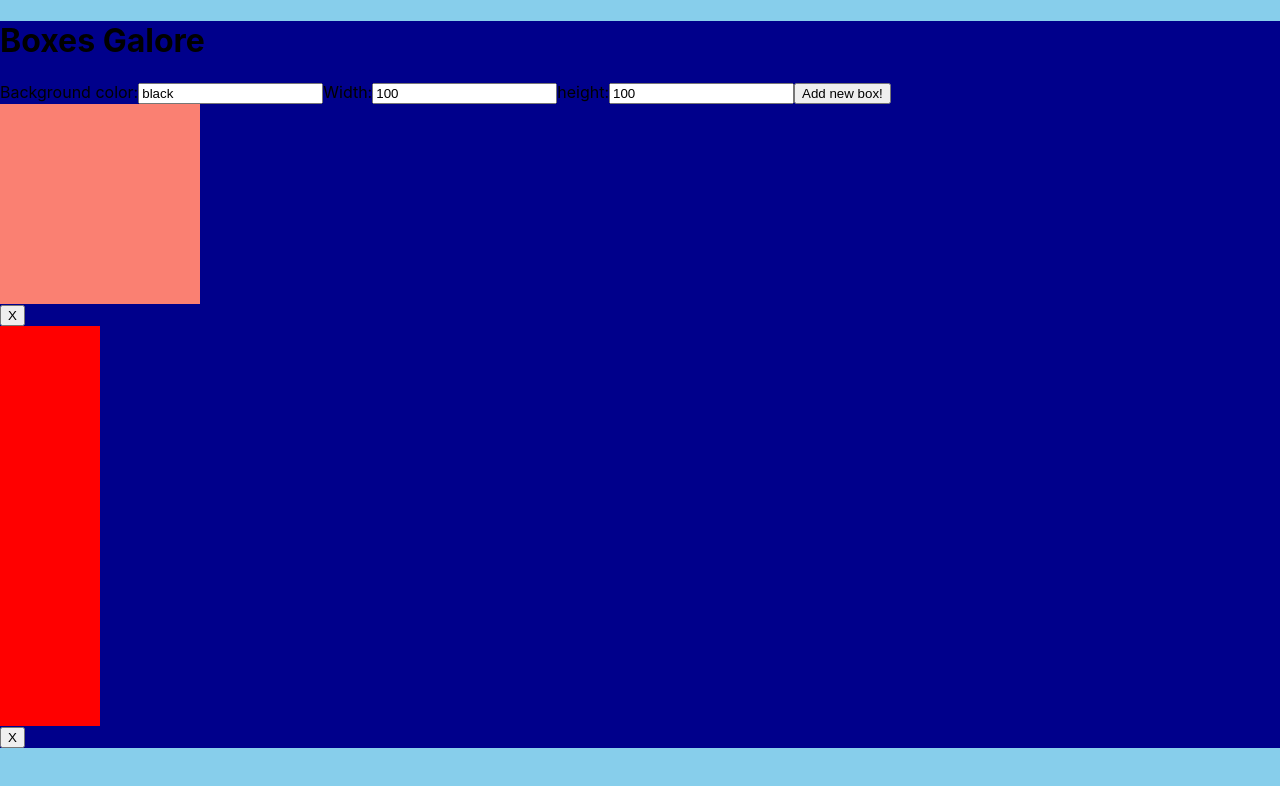
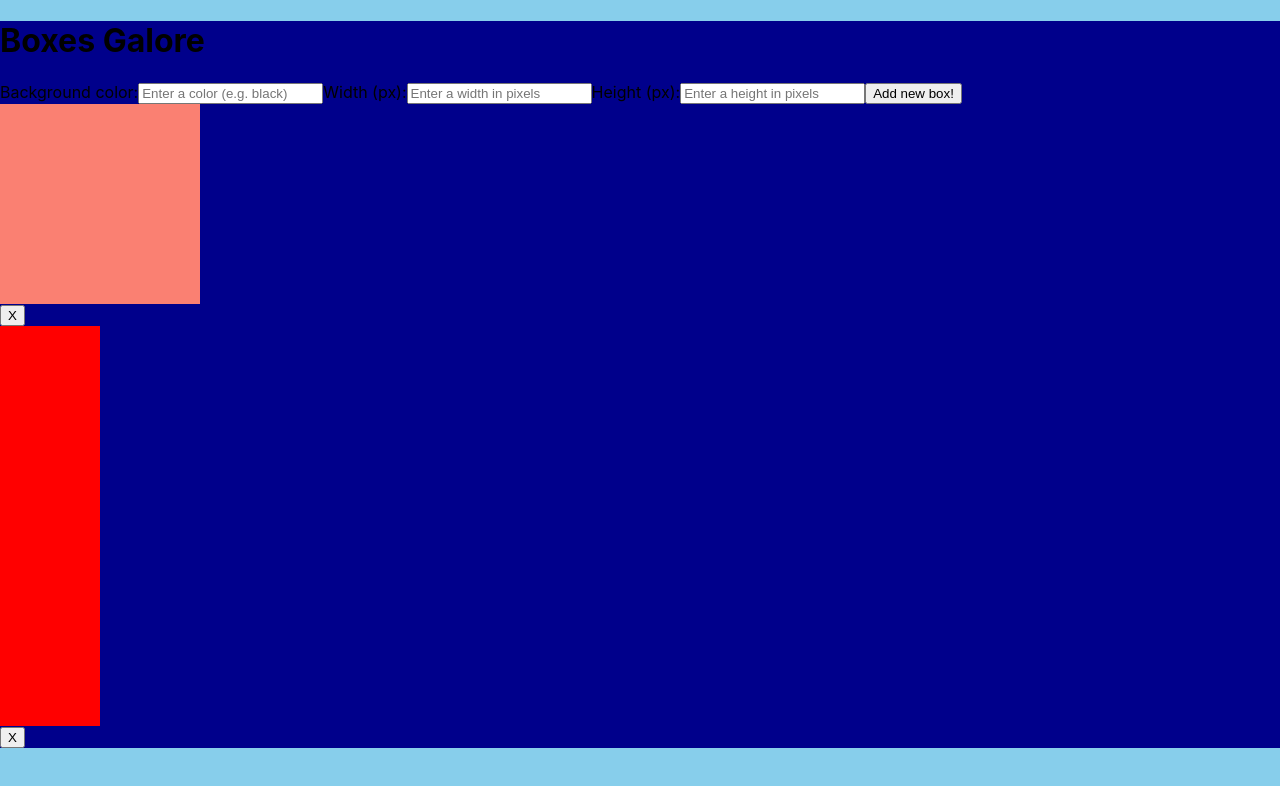
Before and after one commit to iam8/37.8-react-forms, a React (Create React App) app: page / in a window 1280 px wide. Shown: the top 786 px of the page. Built offline with nearby package versions, Linux system fonts and the light colour scheme.

Commit message:
Add placeholders and clearer labels to inputs; change initial form data

```diff
--- a/src/NewBoxForm.js
+++ b/src/NewBoxForm.js
@@ -13,9 +13,9 @@ import React, {useState} from "react";
  */
 function NewBoxForm({addBox}) {
     const INITIAL_FORM = {
-        bkgColor: "black",
-        width: 100,
-        height: 100
+        bkgColor: "",
+        width: "",
+        height: ""
     };
 
     const [formData, setFormData] = useState(INITIAL_FORM);
@@ -46,23 +46,26 @@ function NewBoxForm({addBox}) {
                 <input
                     id="bkg-color"
                     name="bkgColor"
+                    placeholder="Enter a color (e.g. black)"
                     value={formData.bkgColor}
                     onChange={handleChange}
                 />
 
-                <label htmlFor="width">Width:</label>
+                <label htmlFor="width">Width (px):</label>
                 <input
                     id="width"
                     name="width"
                     type="number"
+                    placeholder="Enter a width in pixels"
                     value={formData.width}
                     onChange={handleChange}
                 />
 
-                <label htmlFor="height">height:</label>
+                <label htmlFor="height">Height (px):</label>
                 <input
                     id="height"
                     name="height"
+                    placeholder="Enter a height in pixels"
                     value={formData.height}
                     onChange={handleChange}
                 />
```
